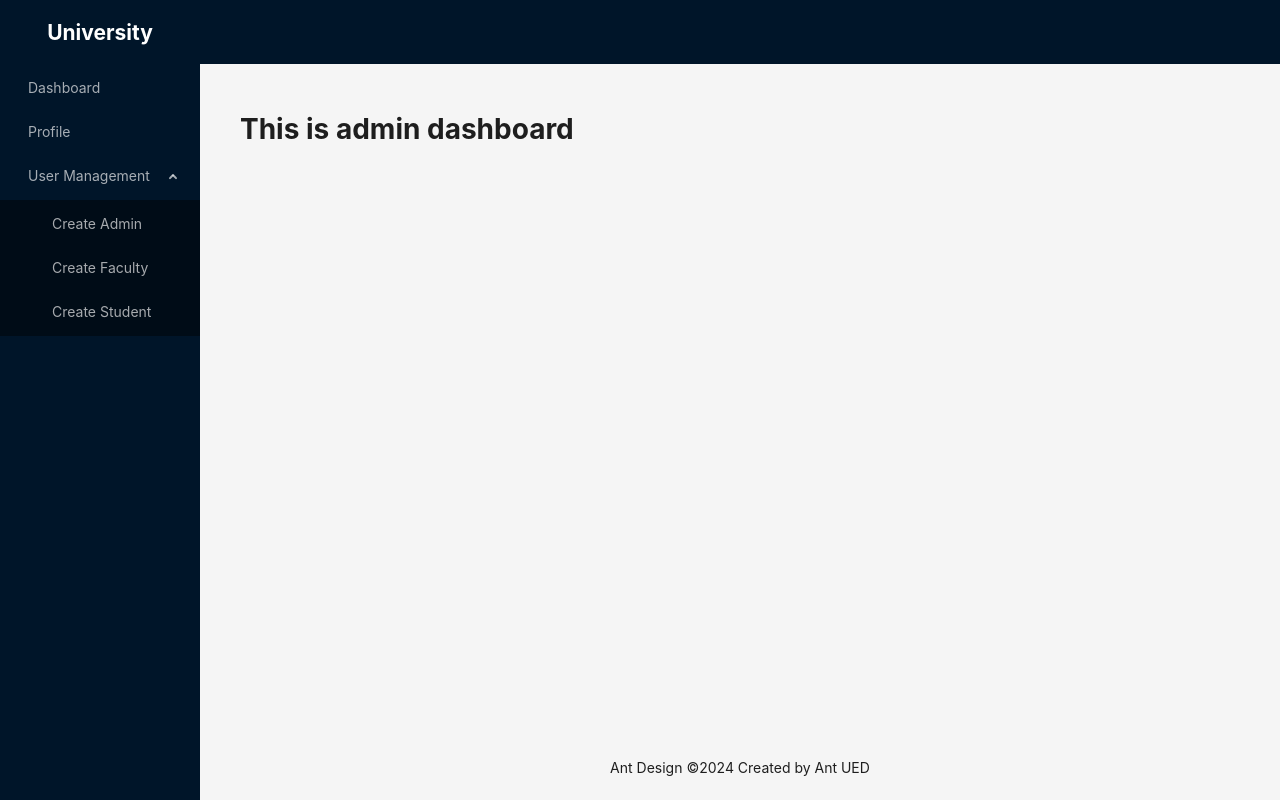
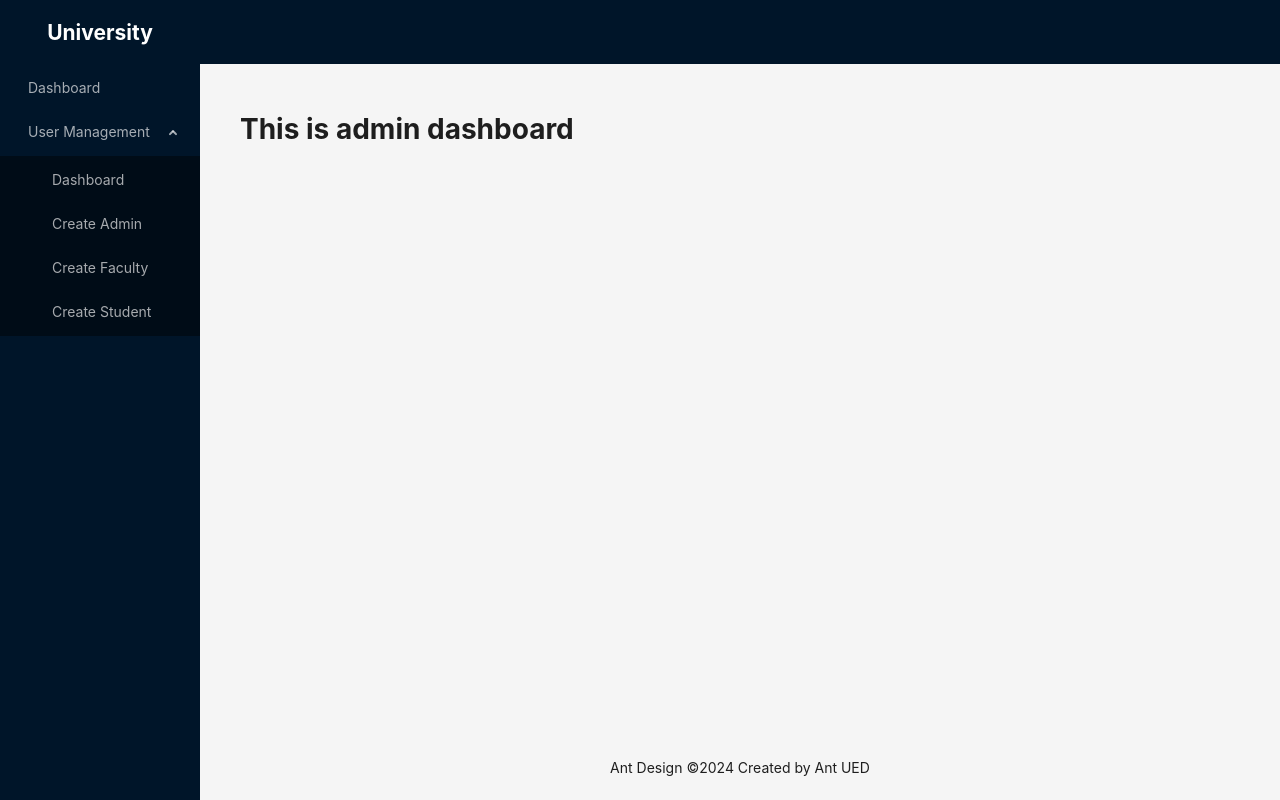
Before and after one commit to Rakibhasaniu/university-management-client-side, a React (Vite) app: page /admin/dashboard in a window 1280 px wide. Both pictures are taken after a click on the element "User Management". Built offline with nearby package versions, Linux system fonts and the light colour scheme.

Commit message:
redux setup done

```diff
--- a/package.json
+++ b/package.json
@@ -10,10 +10,12 @@
     "preview": "vite preview"
   },
   "dependencies": {
+    "@reduxjs/toolkit": "^2.0.1",
     "antd": "^5.13.2",
     "react": "^18.2.0",
     "react-dom": "^18.2.0",
     "react-form-hook": "^0.0.1",
+    "react-redux": "^9.1.0",
     "react-router-dom": "^6.21.3"
   },
   "devDependencies": {
--- a/src/components/layout/MainLayout.tsx
+++ b/src/components/layout/MainLayout.tsx
@@ -1,40 +1,41 @@
-import { Layout, Menu, MenuProps } from 'antd';
+import { Layout, Menu } from 'antd';
 
-import { NavLink, Outlet } from 'react-router-dom';
+import {Outlet } from 'react-router-dom';
+import { adminSidebarItems } from '../../routes/admin.route';
 
 
 
 const { Header, Content, Footer, Sider } = Layout;
 
-const items : MenuProps['items'] = [
-  {
-    key:'Dashboard',
-    label: <NavLink to="/admin/dashboard">Dashboard</NavLink>
-  },
-  {
-    key:'2',
-    label:'Profile',
-  },
-  {
-    key:'3',
-    label:'User Management',
-    children:[
-      {
-        key:'Create Admin',
-        label: <NavLink to="/admin/create-admin">Create Admin</NavLink>
-      },
-      {
-        key:'Create Faculty',
-        label: <NavLink to="/admin/create-faculty">Create Faculty</NavLink>
-      },
-      {
-        key:'Create Student',
-        label: <NavLink to="/admin/create-student">Create Student</NavLink>
-      },
+// const items : MenuProps['items'] = [
+//   {
+//     key:'Dashboard',
+//     label: <NavLink to="/admin/dashboard">Dashboard</NavLink>
+//   },
+//   {
+//     key:'2',
+//     label:'Profile',
+//   },
+//   {
+//     key:'3',
+//     label:'User Management',
+//     children:[
+//       {
+//         key:'Create Admin',
+//         label: <NavLink to="/admin/create-admin">Create Admin</NavLink>
+//       },
+//       {
+//         key:'Create Faculty',
+//         label: <NavLink to="/admin/create-faculty">Create Faculty</NavLink>
+//       },
+//       {
+//         key:'Create Student',
+//         label: <NavLink to="/admin/create-student">Create Student</NavLink>
+//       },
 
-    ]
-  }
-]
+//     ]
+//   }
+// ]
 
 const MainLayout = () => {
     return (
@@ -52,7 +53,7 @@ const MainLayout = () => {
         <div style={{color:'white', textAlign:'center', height:"4rem", display:'flex',justifyContent:'center',alignItems:'center'}}>
           <h1>University</h1>
         </div>
-        <Menu theme="dark" mode="inline" defaultSelectedKeys={['4']} items={items} />
+        <Menu theme="dark" mode="inline" defaultSelectedKeys={['4']} items={adminSidebarItems}/>
       </Sider>
       <Layout>
         <Header style={{ padding: 0, }} />
--- /dev/null
+++ b/src/redux/features/store.ts
@@ -0,0 +1,13 @@
+import { configureStore } from "@reduxjs/toolkit";
+
+ export const store = configureStore({
+    reducer:{},
+});
+
+
+
+
+// Infer the `RootState` and `AppDispatch` types from the store itself
+export type RootState = ReturnType<typeof store.getState>
+// Inferred type: {posts: PostsState, comments: CommentsState, users: UsersState}
+export type AppDispatch = typeof store.dispatch
--- a/src/routes/admin.route.tsx
+++ b/src/routes/admin.route.tsx
@@ -3,11 +3,17 @@ import AdminDashboard from "../pages/admin/AdminDashboard";
 import CreateAdmin from "../pages/admin/CreateAdmin";
 import CreateFaculty from "../pages/admin/CreateFaculty";
 import CreateStudent from "../pages/admin/CreateStudent";
+import { NavLink } from "react-router-dom";
 
 
 type TRoute = {
     path: string;
     element: ReactNode;
+  };
+  type TSidebarItem = {
+    key: string;
+    label: ReactNode;
+    children?: TSidebarItem[];
   };
 
 const adminPaths = [
@@ -84,3 +90,27 @@ const adminPaths = [
     }
     return acc;
 },[])
+export const adminSidebarItems = adminPaths.reduce(
+    (acc: TSidebarItem[], item) => {
+      if (item.path && item.name) {
+        acc.push({
+          key: item.name,
+          label: <NavLink to={`/admin/${item.path}`}>{item.name}</NavLink>,
+        });
+      }
+
+      if (item.children) {
+        acc.push({
+          key: item.name,
+          label: item.name,
+          children: item.children.map((child) => ({
+            key: child.name,
+            label: <NavLink to={`/admin/${child.path}`}>{child.name}</NavLink>,
+          })),
+        });
+      }
+
+      return acc;
+    },
+    []
+  );
```
Also changed, not shown: src/main.tsx (+6 -1 lines), src/redux/features/hooks.ts (added, +7 -0 lines), 1 other file (tests, documents, lock files or other folders).
